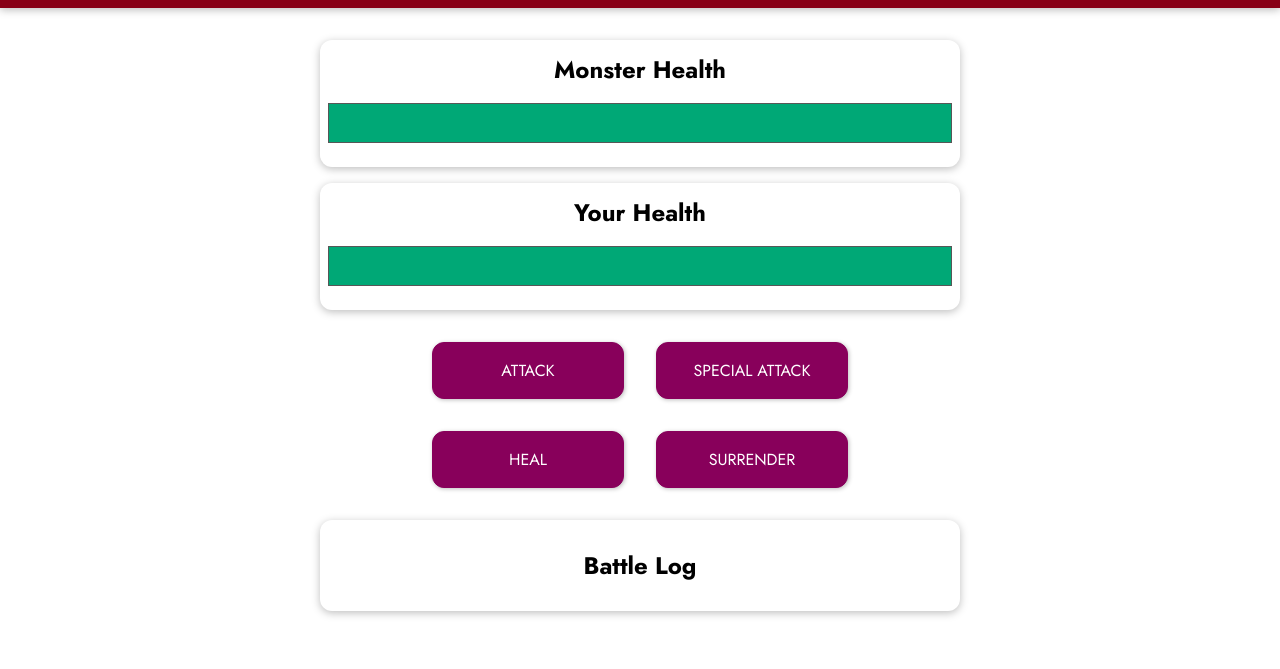
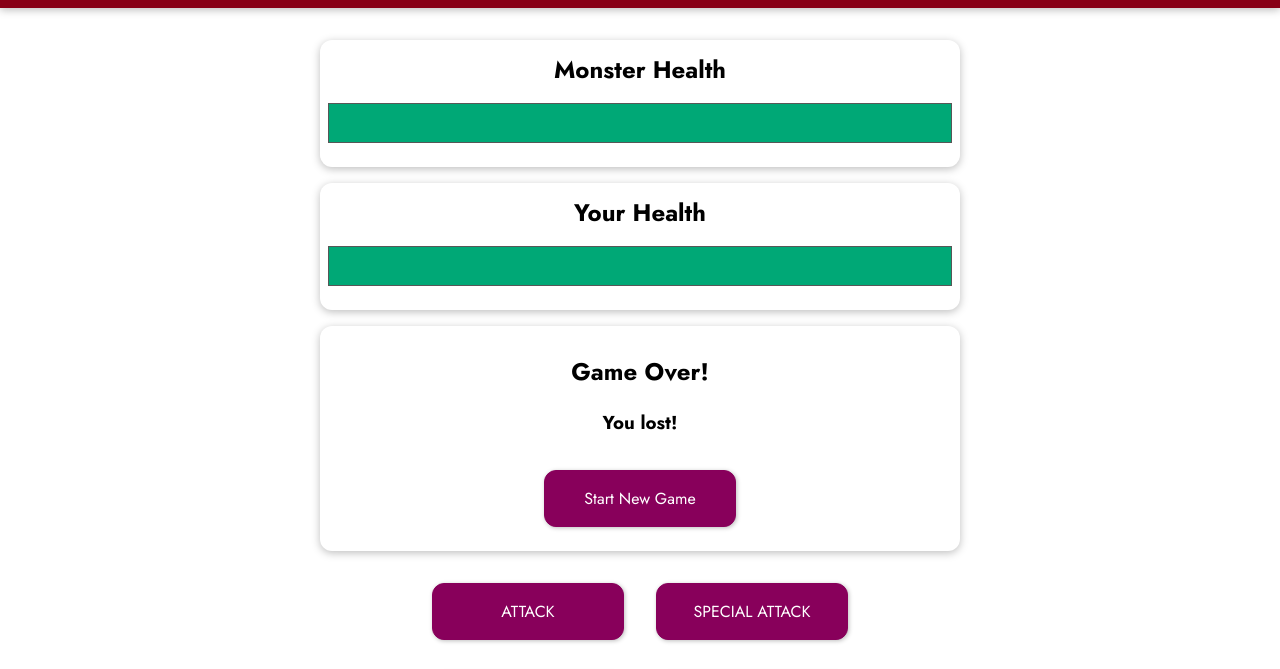
Before and after one commit to Alfredo3232/vue-monster-game, a website: page app/index.html in a window 1280 px wide. Both pictures are taken after a click on the button "SURRENDER". Shown: the part 97-766 px from the top of the page. Drawn offline with nearby package versions, Linux system fonts and the light colour scheme.

Commit message:
fix health bars and add start new game functionality

```diff
--- a/app/app.js
+++ b/app/app.js
@@ -13,10 +13,16 @@ const app = Vue.createApp({
     },
     computed: {
         monsterBarStyles() {
-            return { width: this.monsterHealth + '%' }
+            if (this.monsterHealth < 0) {
+                return { width: '0%' };
+            }
+            return { width: this.monsterHealth + '%' };
         },
         playerBarStyles() {
-            return { width: this.playerHealth + '%' }
+            if (this.playerHealth < 0) {
+                return { width: '0%' };
+            }
+            return { width: this.playerHealth + '%' };
         },
         mayUseSpecialAttack() {
             return this.currentRound % 3 !== 0;
@@ -25,24 +31,26 @@ const app = Vue.createApp({
     watch: {
         playerHealth(value) {
             if (value <= 0 && this.monsterHealth <= 0) {
-                //a draw
                 this.winner = 'draw';
             } else if (value <= 0) {
-                //player lost
                 this.winner = 'monster';
             }
         },
         monsterHealth(value) {
             if (value <= 0 && this.playerHealth <= 0) {
-                //a draw
                 this.winner = 'draw';
             } else if (value <= 0) {
-                //monster lost
                 this.winner = 'player';
             }
         }
     },
     methods: {
+        startGame() {
+            this.playerHealth = 100;
+            this.monsterHealth = 100;
+            this.winner = null;
+            this.currentRound = 0;
+        },
         attackMonster() {
             this.currentRound++;
 
@@ -74,6 +82,9 @@ const app = Vue.createApp({
             }
 
             this.attackPlayer();
+        },
+        surrender() {
+            this.winner = 'monster';
         }
     }
 });
--- a/app/index.html
+++ b/app/index.html
@@ -41,13 +41,14 @@
       <h3 v-if="winner === 'monster'">You lost!</h3>
       <h3 v-else-if="winner === 'player'">You won!</h3>
       <h3 v-else-if="winner === 'draw'">It's a draw!</h3>
+      <button @click="startGame">Start New Game</button>
     </section>
 
     <section id="controls">
       <button @click="attackMonster">ATTACK</button>
       <button :disabled="mayUseSpecialAttack" @click="specialAttackMonster">SPECIAL ATTACK</button>
       <button @click="healPlayer">HEAL</button>
-      <button>SURRENDER</button>
+      <button @click="surrender">SURRENDER</button>
     </section>
 
     <section id="log" class="container">
```
